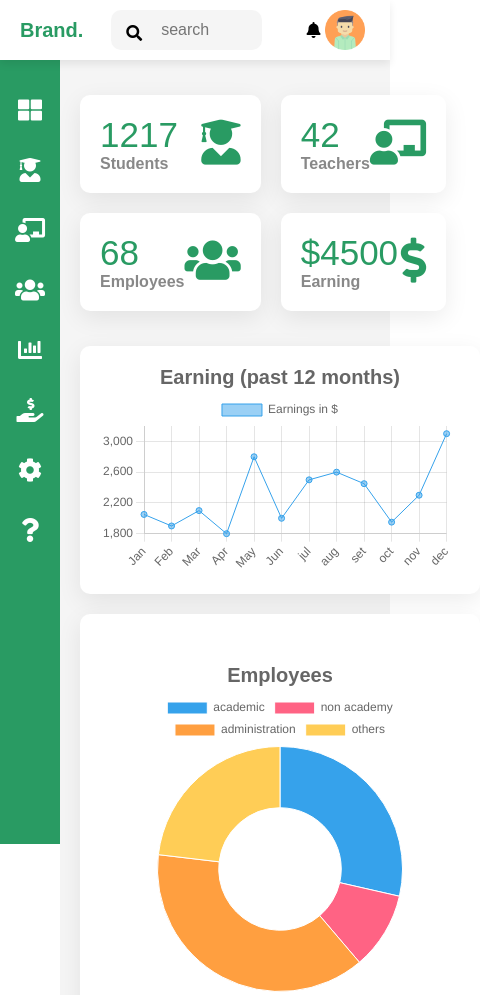
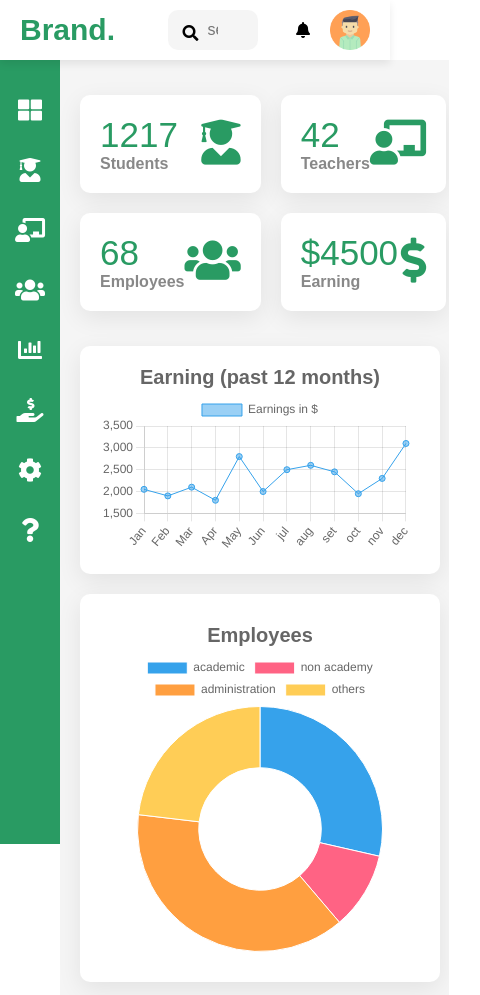
Before and after one commit to Humpire2101/Project_dashboard, a plain HTML site: page index.html in a window 390 px wide. Shown: the top 995 px of the page, 480 px wide, since content can reach past the window. Drawn offline with nearby package versions, Linux system fonts and the light colour scheme.

Commit message:
add : styles 1.2

```diff
--- a/styles.css
+++ b/styles.css
@@ -219,7 +219,22 @@
 
 @media(max-width:880px){
     .main{
-        width: calc(100% - 60px);
+        width: calc(100% - 220px);
+    }
+    .topbar{
+        grid-template-columns: 1fr 1.5fr 0.4fr 1fr;
+    }
+    .logo h2{
+        font-size: 30px;
+    }
+    .search{
+        width: 100%;
+    }
+    .search input{
+        padding: 0 50px;
+    }
+    .fa-bell{
+        margin-left: 55px;
     }
     .cards{
         grid-template-columns: repeat(2,2fr);
@@ -228,19 +243,21 @@
         grid-template-columns: 1fr;
     }
     #doughnut-chart{
-        padding: 50px;
+
+        padding: 30px;
     }
     #doughnut{
+
         padding: 50px;
     }
 }
 
 @media(max-width:500px){
     .main{
-        width: calc(100% - 60px);
+        width: calc(110% - 40px);
     }
     .topbar{
-        grid-template-columns: 1fr 5fr 0.4fr 1fr;
+        grid-template-columns: 1fr 6fr 0.4fr 1fr;
     }
     .cards{
         grid-template-columns: repeat(2,2fr);
@@ -249,16 +266,17 @@
         grid-template-columns: 1fr;
     }
     .logo h2{
-        font-size: 20px;
+        font-size: 30px;
     }
     .search{
-        width: 75%;
+        width: 80%;
+        left: 40px;
     }
     .search input{
-        padding: 0 50px;
+        padding: 0 40px;
     }
     .fa-bell{
-        margin-right: 5px;
+        margin-right: 20px;
     }
     .user{
         width: 40px;
@@ -268,3 +286,9 @@
         padding: 0;
     }
 }
+
+@media(max-width:320px){
+    .main{
+        width: calc(160% - 20px);
+    }
+}
```
